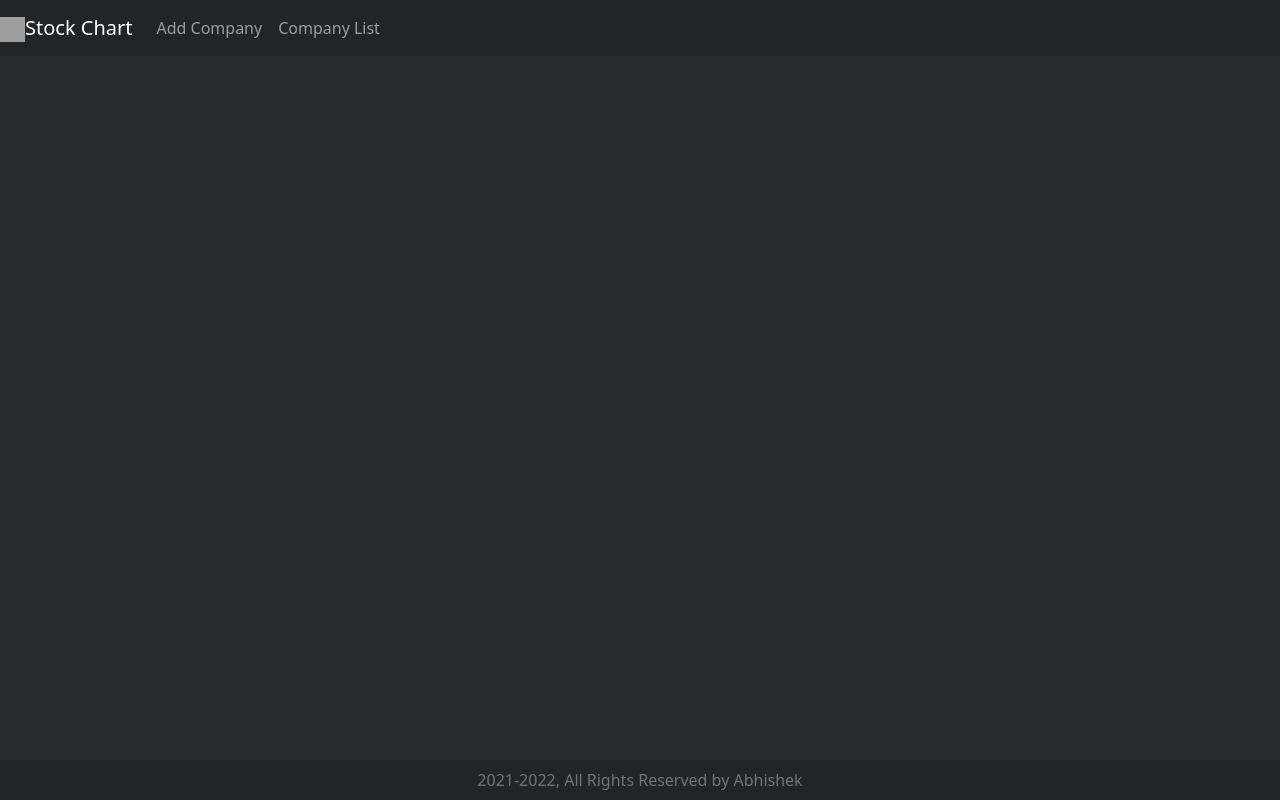
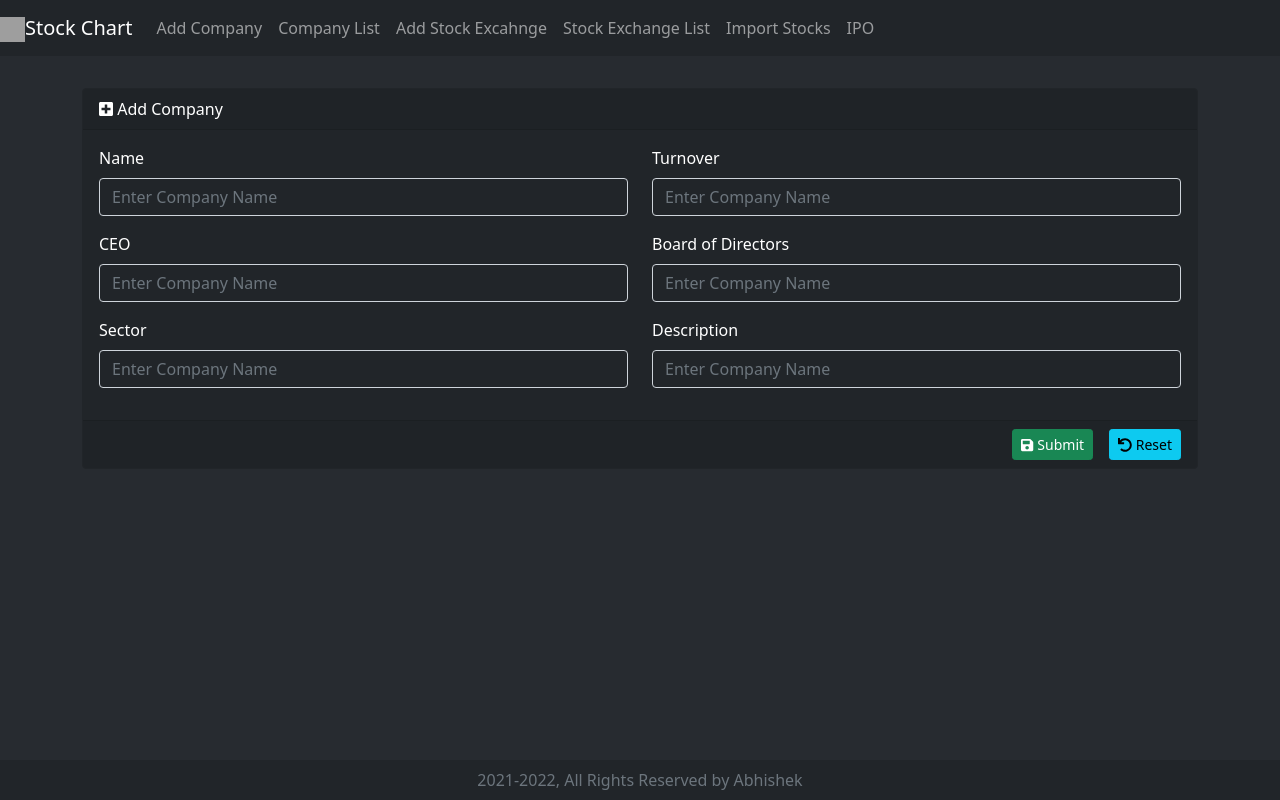
Before and after one commit to Abhishekr99/webApp, a React (Create React App) app: page /add-company in a window 1280 px wide. Built offline with nearby package versions, Linux system fonts and the light colour scheme; grey boxes are pictures that could not be loaded.

Commit message:
manage company ui

```diff
--- a/package.json
+++ b/package.json
@@ -9,6 +9,7 @@
     "@testing-library/jest-dom": "^5.11.4",
     "@testing-library/react": "^11.1.0",
     "@testing-library/user-event": "^12.1.10",
+    "axios": "^0.21.1",
     "bootstrap": "^5.0.2",
     "react": "^17.0.2",
     "react-bootstrap": "^2.0.0-beta.4",
--- a/src/App.js
+++ b/src/App.js
@@ -20,8 +20,8 @@ function App() {
           <Col lg={12} style={marginTop}>
           <Switch>
               <Route path="/" exact component={Welcome} />
-              <Route path="/add" exact component={Company} />
-              <Route path="/list" exact component={CompanyList} />
+              <Route path="/add-company" exact component={Company} />
+              <Route path="/company-list" exact component={CompanyList} />
 
             </Switch>
 
--- a/src/components/Company.js
+++ b/src/components/Company.js
@@ -1,12 +1,16 @@
 import React,{Component} from 'react';
 import {Card, Form, Button, Row, Col} from 'react-bootstrap';
 import { FontAwesomeIcon } from '@fortawesome/react-fontawesome';
-import {faPlusSquare, faSave} from '@fortawesome/free-solid-svg-icons';
+import {faPlusSquare, faSave, faUndo} from '@fortawesome/free-solid-svg-icons';
+import axios from 'axios';
 
 export default class Company extends Component{
     constructor(props){
         super(props);
-        this.state={
+        this.state=this.initialState;
+    }
+
+    initialState = {
         compName:'',
         turnover:'',
         ceo:'',
@@ -14,11 +18,31 @@ export default class Company extends Component{
         sector:'',
         compBrief:''
     }
-    }
 
     submitCompany = (e)=>{
         e.preventDefault();
-        console.log(this.state);
+        const reqBody = {
+            company:{
+                compName: this.state.compName,
+                turnover: this.state.turnover,
+                ceo: this.state.ceo,
+                boardOfDirectors: this.state.boardOfDirectors,
+                compBrief: this.state.compBrief
+            },
+            sector: {
+                sectName: this.state.sector,
+                sectBrief: this.state.sector
+            }
+
+
+        };console.log("reqBody",reqBody)
+        axios.post("http://localhost:8082/company", reqBody)
+        .then(res => {
+            console.log("compp",res);
+        })
+        .catch(err=>{
+            console.log("errr",err)
+        })
     }
 
     companyChange = (e)=>{
@@ -27,18 +51,23 @@ export default class Company extends Component{
         })
     }
 
+    resetCompany = ()=>{
+        this.setState(() => this.initialState);
+    }
+
     render(){
+        const {compName, turnover, ceo, boardOfDirectors, sector, compBrief} = this.state;
         return (
             <Card className="border border-dark bg-dark text-white">
                 <Card.Header><FontAwesomeIcon icon={faPlusSquare} /> Add Company</Card.Header>
-                <Form onSubmit={this.submitCompany} id="companyFormId">
+                <Form onReset={this.resetCompany} onSubmit={this.submitCompany} id="companyFormId">
                     <Card.Body>
                             <Row>
                                 <Form.Group as={Col} className="mb-3" controlId="formGridName">
                                     <Form.Label>Name</Form.Label>
-                                    <Form.Control required
+                                    <Form.Control required autoComplete="off"
                                         type="test" name="compName"
-                                        value={this.state.compName}
+                                        value={compName}
                                         onChange={this.companyChange}
                                         className={"bg-dark text-white"}
                                         placeholder="Enter Company Name" />
@@ -46,9 +75,9 @@ export default class Company extends Component{
                                 </Form.Group>
                                 <Form.Group as={Col} className="mb-3" controlId="formGridTurnover">
                                     <Form.Label>Turnover</Form.Label>
-                                    <Form.Control required
+                                    <Form.Control required autoComplete="off"
                                         type="test" name="turnover"
-                                        value={this.state.turnover}
+                                        value={turnover}
                                         onChange={this.companyChange}
                                         className={"bg-dark text-white"}
                                         placeholder="Enter Company Name" />
@@ -59,8 +88,8 @@ export default class Company extends Component{
                                 <Form.Group as={Col} className="mb-3" controlId="formGridCeo">
                                     <Form.Label>CEO</Form.Label>
                                     <Form.Control required
-                                        type="test" name="ceo"
-                                        value={this.state.ceo}
+                                        type="test" name="ceo" autoComplete="off"
+                                        value={ceo}
                                         onChange={this.companyChange}
                                         className={"bg-dark text-white"}
                                         placeholder="Enter Company Name" />
@@ -69,8 +98,8 @@ export default class Company extends Component{
                                 <Form.Group as={Col} className="mb-3" controlId="formGridBoardOfDirectors">
                                     <Form.Label>Board of Directors</Form.Label>
                                     <Form.Control required
-                                        type="test" name="boardOfDirectors"
-                                        value={this.state.boardOfDirectors}
+                                        type="test" name="boardOfDirectors" autoComplete="off"
+                                        value={boardOfDirectors}
                                         onChange={this.companyChange}
                                         className={"bg-dark text-white"}
                                         placeholder="Enter Company Name" />
@@ -81,8 +110,8 @@ export default class Company extends Component{
                                 <Form.Group as={Col} className="mb-3" controlId="formGridSector">
                                     <Form.Label>Sector</Form.Label>
                                     <Form.Control required
-                                        type="test" name="sector"
-                                        value={this.state.sector}
+                                        type="test" name="sector" autoComplete="off"
+                                        value={sector}
                                         onChange={this.companyChange}
                                         className={"bg-dark text-white"}
                                         placeholder="Enter Company Name" />
@@ -91,8 +120,8 @@ export default class Company extends Component{
                                 <Form.Group as={Col} className="mb-3" controlId="formGridDescription">
                                     <Form.Label>Description</Form.Label>
                                     <Form.Control required
-                                        type="test" name="compBrief"
-                                        value={this.state.compBrief}
+                                        type="test" name="compBrief" autoComplete="off"
+                                        value={compBrief}
                                         onChange={this.companyChange}
                                         className={"bg-dark text-white"}
                                         placeholder="Enter Company Name" />
@@ -101,8 +130,11 @@ export default class Company extends Component{
                             </Row>
                     </Card.Body>
                     <Card.Footer style={{"textAlign":"right"}}>
-                        <Button variant="success" type="submit">
+                        <Button size="sm" variant="success" type="submit">
                             <FontAwesomeIcon icon={faSave} />   Submit
+                        </Button>
+                        <Button style={{marginLeft: "1rem"}} size="sm" variant="info" type="reset">
+                            <FontAwesomeIcon icon={faUndo} />   Reset
                         </Button>
                     </Card.Footer>
                 </Form>
--- a/src/components/NavigationBar.js
+++ b/src/components/NavigationBar.js
@@ -13,8 +13,12 @@ class NavigationBar extends Component{
                 </Link>
 
                 <Nav className="me-auto">
-                    <Link to={"add"} className="nav-link">Add Company</Link>
-                    <Link to={"list"} className="nav-link">Company List</Link>
+                    <Link to={"add-company"} className="nav-link">Add Company</Link>
+                    <Link to={"company-list"} className="nav-link">Company List</Link>
+                    <Link to={"add-stock-exchange"} className="nav-link">Add Stock Excahnge</Link>
+                    <Link to={"stock-exchange-list"} className="nav-link">Stock Exchange List</Link>
+                    <Link to={"import-stocks"} className="nav-link">Import Stocks</Link>
+                    <Link to={"ipo"} className="nav-link">IPO</Link>
                 </Nav>
             </Navbar>
         );
--- a/src/components/Welcome.js
+++ b/src/components/Welcome.js
@@ -3,7 +3,7 @@ import React,{Component} from 'react';
 export default class Welcome extends Component{
     render(){
         return (
-            <div class="jumbotron bg-dark text-white">
+            <div className="jumbotron bg-dark text-white">
             <h1>Welcome to Stock Chart</h1>
             <p>This is a simple SPA, testing hero unit</p>
 
```
Also changed, not shown: src/components/CompanyList.js (+44 -5 lines), 1 other file (tests, documents, lock files or other folders). Lines whose indentation alone changed are shown as unchanged.
